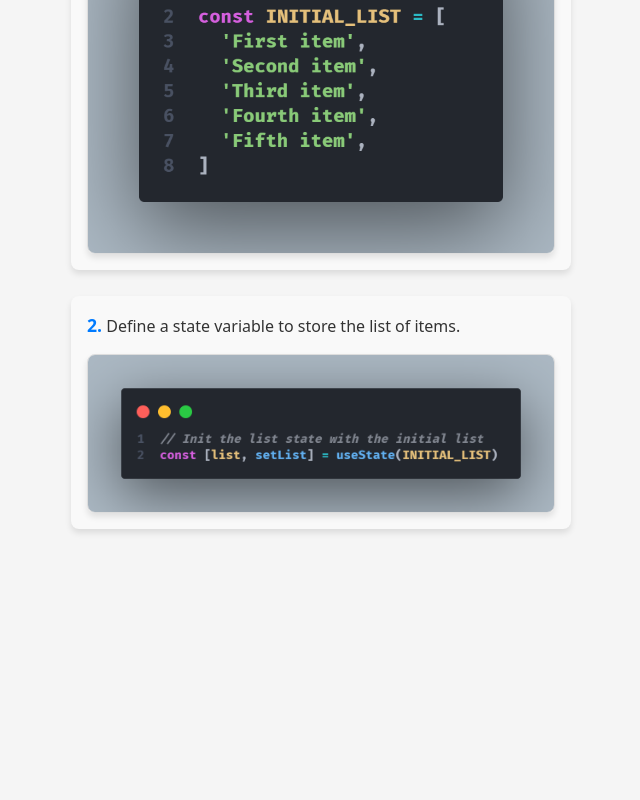
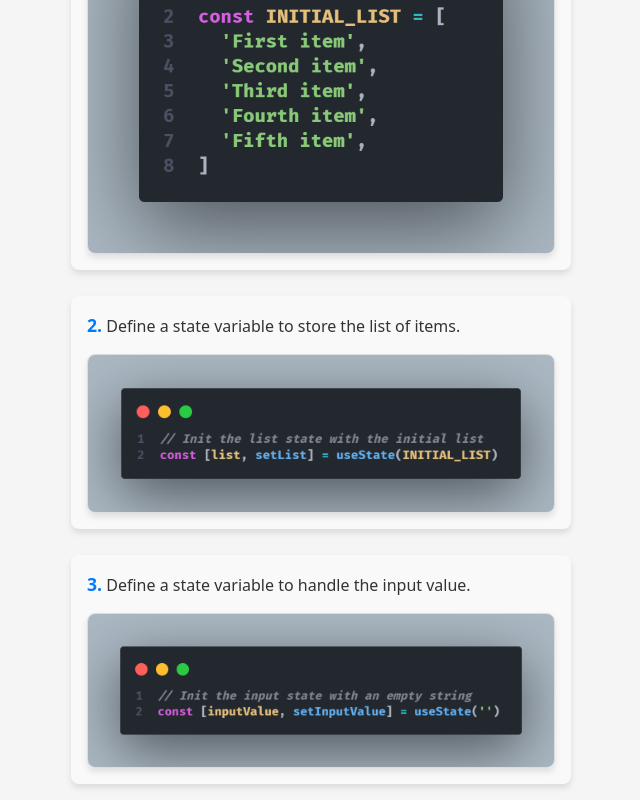
Before and after one commit to Espadv69/useState-Basics, a React (Vite) app in the folder DynamicList/: page / in a window 1280 px wide. Shown: the part 590-1390 px from the top of the page, without its empty margins (319-959 px from the left). Before the commit the page ends 1135 px from the top, so only its background shows below. Built offline with nearby package versions, Linux system fonts and the light colour scheme; the HTML template or start-up script is replaced by a standard one.

Commit message:
Add explanation for defining input state variable in Explanation component

```diff
--- a/DynamicList/src/components/Explanation/Explanation.jsx
+++ b/DynamicList/src/components/Explanation/Explanation.jsx
@@ -16,7 +16,14 @@ const Explanation = () => {
           stepNumber={2}
           description="Define a state variable to store the list of items."
           imgUrl="/images/initListHook.png"
-          imgAlt="code snippet of a state variable"
+          imgAlt="code snippet of a state variable for list of items"
+        />
+
+        <LiExplanation
+          stepNumber={3}
+          description="Define a state variable to handle the input value."
+          imgUrl="/images/initInputHook.png"
+          imgAlt="code snippet of a state variable for input value"
         />
       </ol>
     </section>
```
